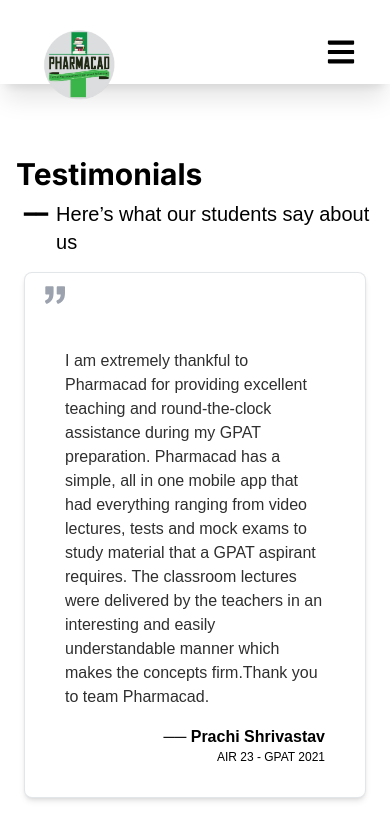
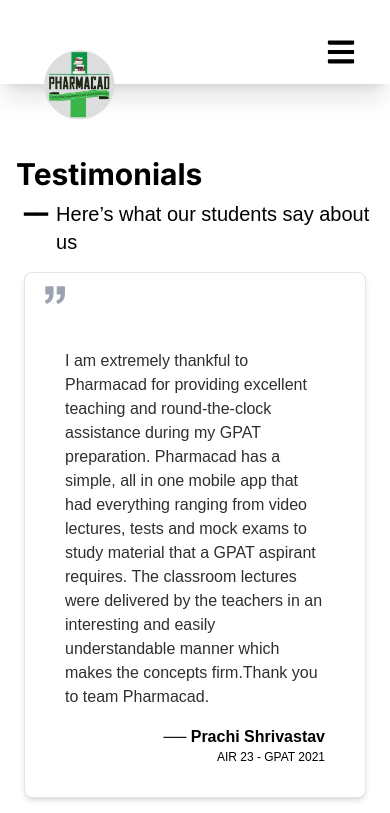
Before and after one commit to vibodhbhosure/Project-Pharmacad, a Next.js app: page /testimonials in a window 390 px wide. Shown: the top 813 px of the page. Built offline with nearby package versions, Linux system fonts and the light colour scheme.

Commit message:
nav responsive fixed

```diff
--- a/src/app/layout.js
+++ b/src/app/layout.js
@@ -20,7 +20,7 @@ export default function RootLayout({ children }) {
         <link rel="manifest" href="/site.webmanifest" />
       </head>
       <body className={inter.className}>
-        {/* <Contactbar /> */}
+        <Contactbar />
         <Navbars />
         {children}
 
--- a/src/components/Navbars.jsx
+++ b/src/components/Navbars.jsx
@@ -24,16 +24,15 @@ const Navbars = () => {
 
   return (
     <header>
-      <Contactbar/>
-      <nav className={`nav flex sticky bg-white top-0 shadow-xl h-min w-full`}>
+      <nav className={`nav flex sticky bg-white top-0 shadow-xl h-min md:h-[100px] lg:h-min w-full`}>
         {/* <Link legacyBehavior href={"/"}>
           <a>
             <h1 className="logo">CodeWithMarish</h1>
           </a>
         </Link> */}
-        <div className="mt-3 mb-10 justify-start z-20 w-40 md:mt-10 mb:10 md:justify-start md:ml-4 md:z-40 md:h-5 md:w-20 md:top-3 lg:mt-5 lg:justify-start lg:fixed lg:ml-4 lg:z-20 lg:h-40 lg:w-40 lg:top-3 xl:mt-5 xl:justify-start xl:ml-24 xl:z-20 xl:h-35 xl:w-40 xl:fixed xl:top-3">
+        <div className=" mb-10 justify-start z-20 w-40 mt-3 md:mt-4 mb:10 md:justify-start md:ml-4 md:z-40 md:h-5 md:w-20 md:top-3 lg:mt-5 lg:justify-start lg:fixed lg:ml-4 lg:z-20 lg:h-40 lg:w-40 lg:top-3 xl:mt-5 xl:justify-start xl:ml-24 xl:z-20 xl:h-35 xl:w-40 xl:fixed xl:top-3">
           <Image
-            className="z-30 absolute ml-6 md:absolute md:z-40 md:ml-6 md:mt-8 lg:absolute lg:z-40 lg:ml-4 lg:mt-6 xl:z-40 xl:ml-4 xl:mt-6"
+            className="z-30 absolute ml-6 md:absolute md:z-40 md:ml-6 mt-5 sm:mt-5 md:mt-8 lg:absolute lg:z-40 lg:ml-4 lg:mt-6 xl:z-40 xl:ml-4 xl:mt-6"
             src={svg1}
             width={80}
             height={80}
@@ -99,7 +98,7 @@ const Navbars = () => {
             <div
               className={`${
                 navActive ? "active" : ""
-              } nav__menu-list bg-white z-50 flex flex-col absolute top-28 gap-y-2 cursor-pointer w-72 px-6 transition-all lg:hidden`}
+              } nav__menu-list bg-white z-50 flex flex-col absolute md:top-36 gap-y-2 cursor-pointer w-24 px-6 transition-all lg:hidden`}
             >
               {MENU_LIST.map((menu, idx) => (
                 <div
--- a/src/styles/globals.css
+++ b/src/styles/globals.css
@@ -72,14 +72,14 @@ nav {
     display: flex;
     flex-direction: column;
     position: fixed;
-    top: 80px;
-    width: 100%;
+    top: 85px;
+    width: 288px ;
     row-gap: 24px;
     right: -100%;
     padding: 24px 16px;
     transition: all 0.2s;
     background-color: white;
-    height: 100%;
+    height: fit-content;
     z-index: 0;
 }
 
```
